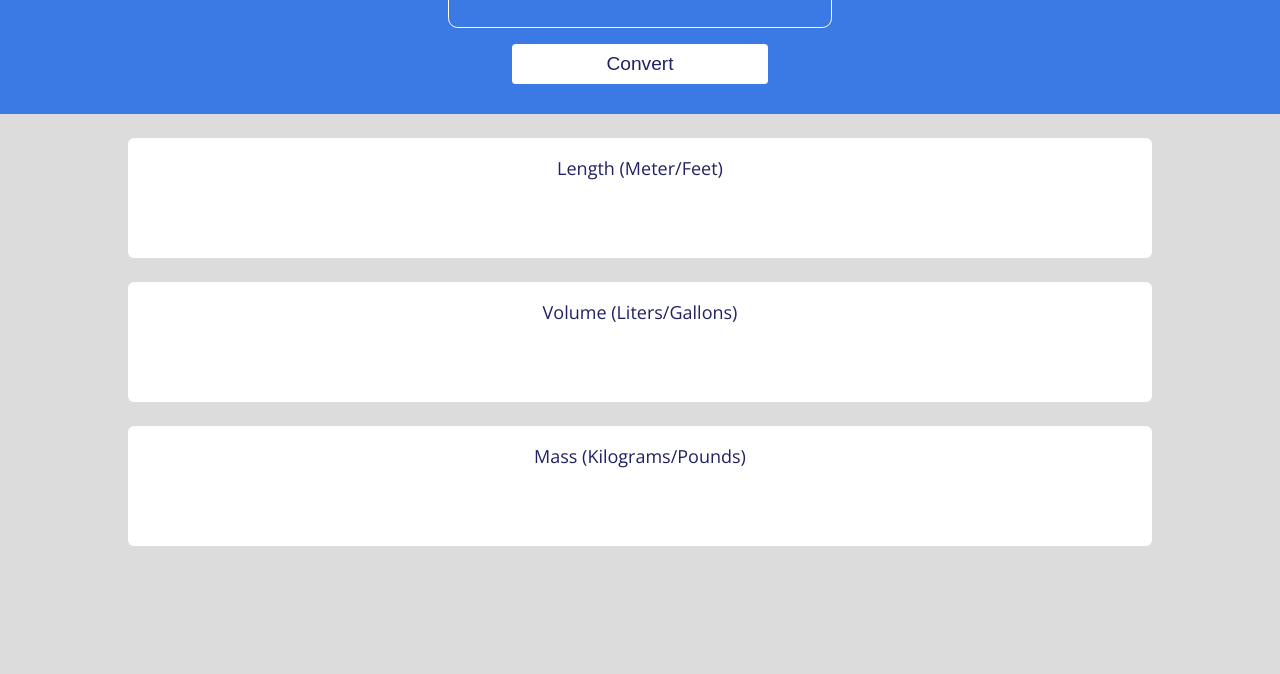
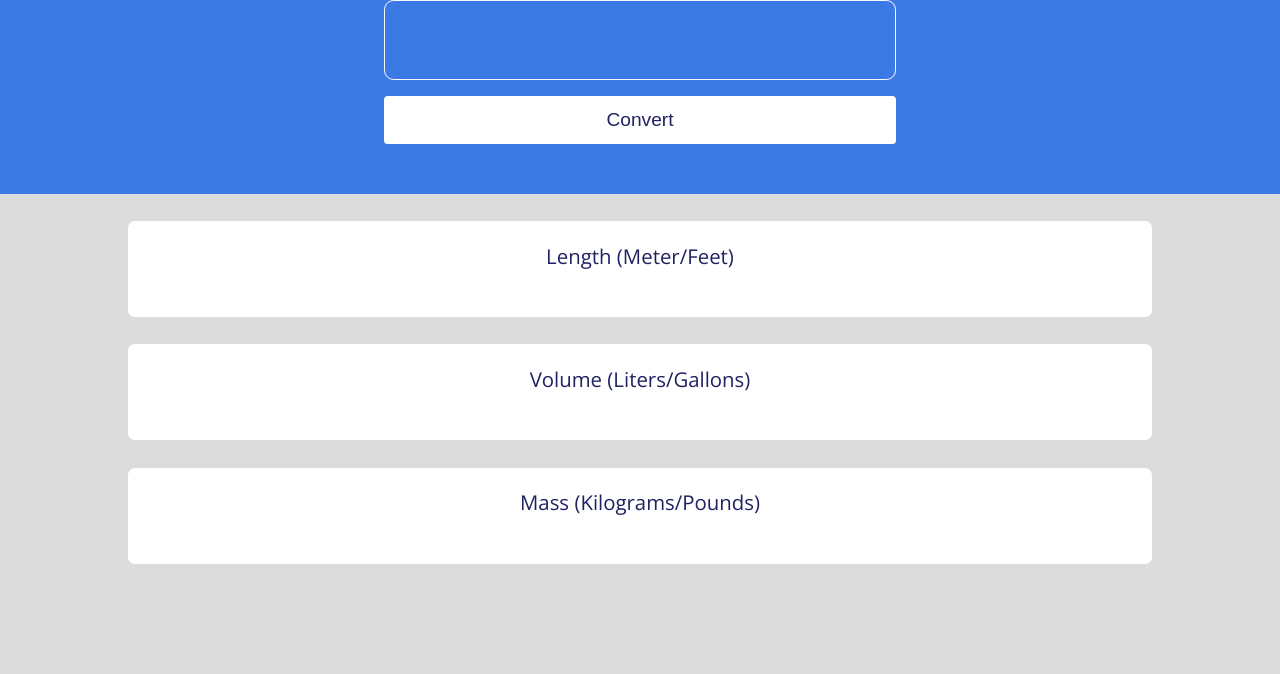
Before and after one commit to mikecasey99/Unit-Conversion, a plain HTML site: page index.html in a window 1280 px wide. Shown: the part 126-800 px from the top of the page. Drawn offline with nearby package versions, Linux system fonts and the light colour scheme.

Commit message:
Update style.css

```diff
--- a/style.css
+++ b/style.css
@@ -75,18 +75,20 @@
 
 @media screen and (max-width: 1500px){
     .row-one{
-        padding-bottom: 1em;
+        height: 40vh;
+        padding: 2em 2em;
     }
     #user-input{
-        width: 30vw;
-        height: 8vh;
+        width: 40vw;
+        height: 10vh;
     }
     #convert{
-        width: 20vw;
-        height: 5vh;
+        width: 40vw;
+        min-height: 6vh;
     }
     .conversions{
-        font-size: 75%;
+        font-size: 85%;
         width: 80vw;
+        height: 12vh;
     }
 }
```
